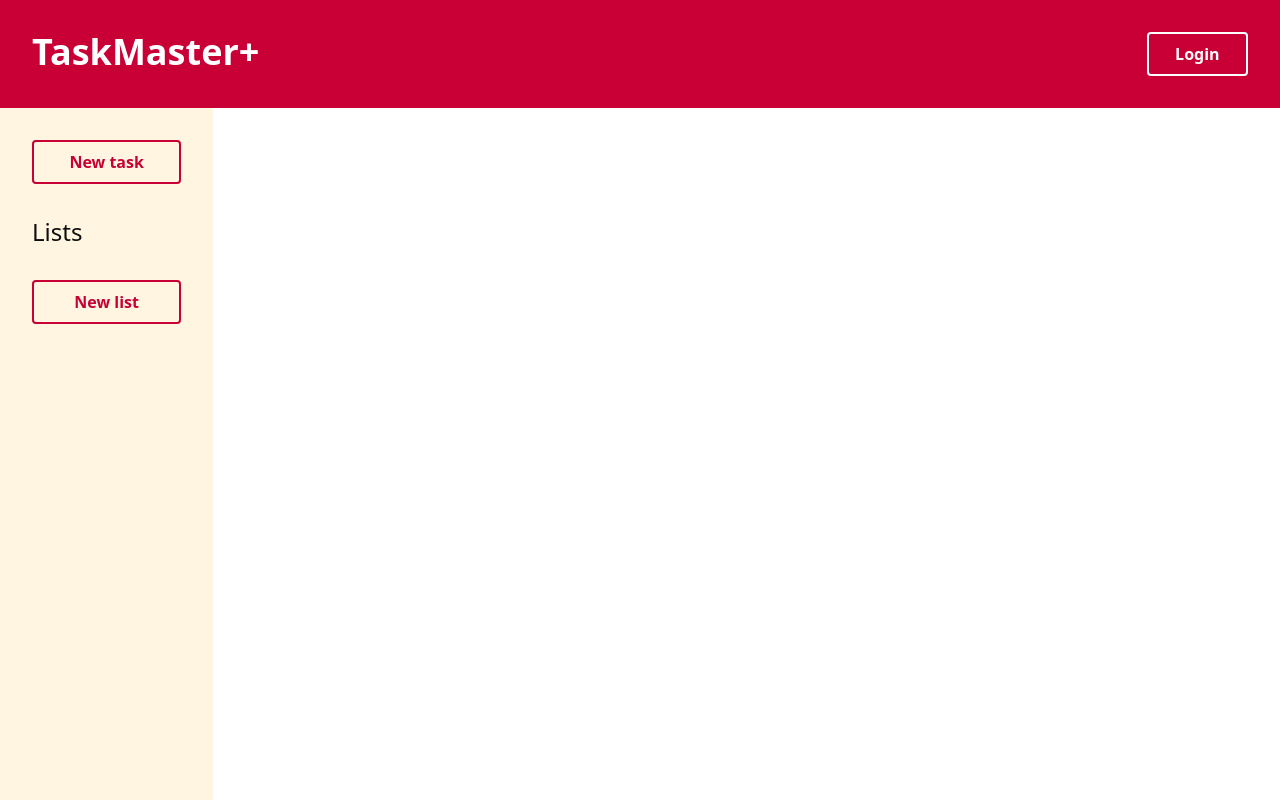
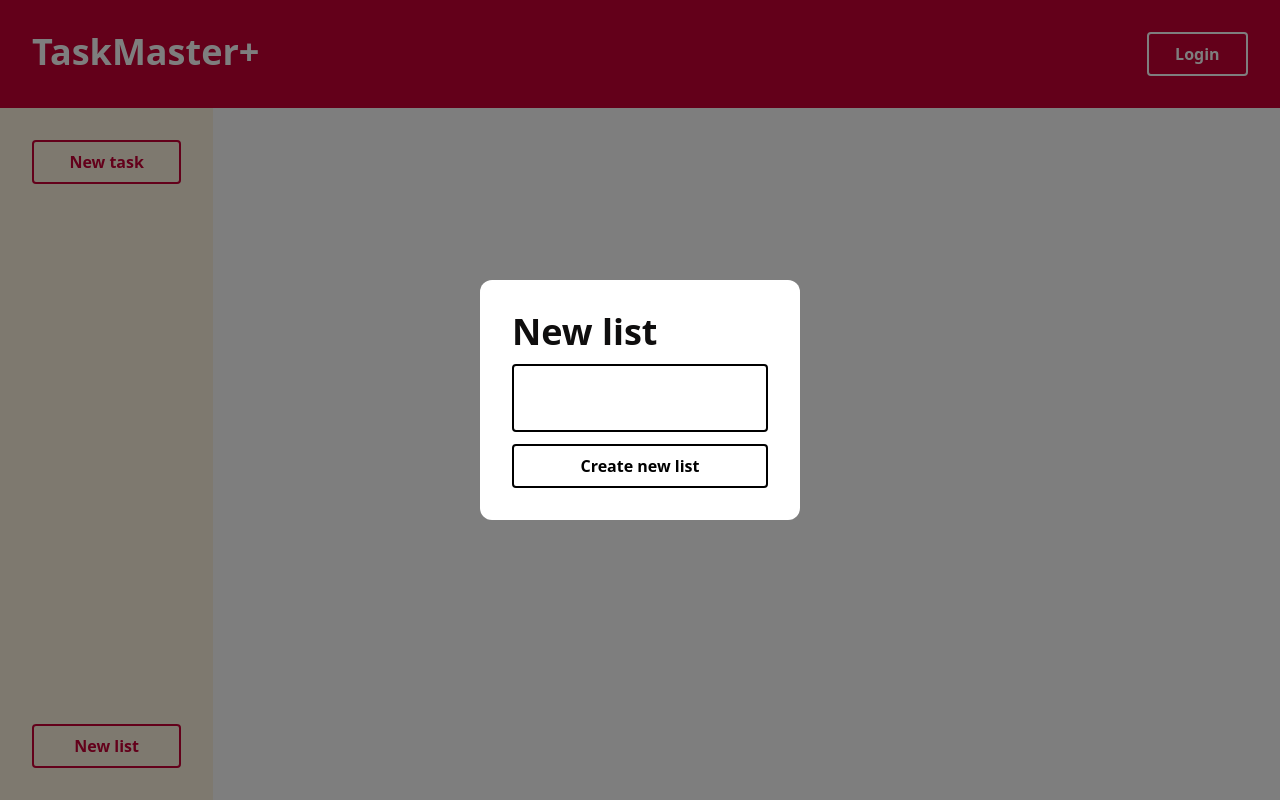
Before and after one commit to jaggerabney/TaskMaster-Plus, a Next.js app in the folder taskmaster-plus/: page / in a window 1280 px wide. Both pictures are taken after a click on the button "New list". Built offline with nearby package versions, Linux system fonts and the light colour scheme.

Commit message:
Add functionality to "New list" button

```diff
--- a/taskmaster-plus/src/app/layout.tsx
+++ b/taskmaster-plus/src/app/layout.tsx
@@ -1,6 +1,5 @@
 import type { Metadata } from "next";
 
-import Header from "@/components/ui/Header";
 import { ModalContextProvider } from "@/contexts/ModalContext";
 
 import "./globals.css";
@@ -17,11 +16,8 @@ export default function RootLayout({
 }>) {
   return (
     <html lang="en">
-      <body className="bg-white h-screen w-screen flex flex-col">
-        <ModalContextProvider>
-          <Header />
-          {children}
-        </ModalContextProvider>
+      <body className="bg-white h-screen w-screen">
+        <ModalContextProvider>{children}</ModalContextProvider>
       </body>
     </html>
   );
--- a/taskmaster-plus/src/app/page.tsx
+++ b/taskmaster-plus/src/app/page.tsx
@@ -1,9 +1,54 @@
+"use client";
+
+import { useState } from "react";
+
+import Header from "@/components/ui/Header";
 import Sidebar from "@/components/ui/Sidebar";
+import Modal from "@/components/ui/Modal";
+import Button from "@/components/ui/Button";
 
 export default function Home() {
+  const [showModal, setShowModal] = useState(false);
+
+  function modalOpenHandler() {
+    setShowModal(true);
+  }
+
+  function modalCloseHandler() {
+    setShowModal(false);
+  }
+
+  const newListModal = (
+    <Modal>
+      <div id="wrapper" className="h-full flex flex-col justify-between">
+        <h1 className="text-4xl select-none font-bold text-night">New list</h1>
+        <input
+          className="p-4 border-2 border-black rounded text-2xl"
+          type="text"
+        ></input>
+        <Button
+          text="Create new list"
+          textColor="text-black"
+          borderColor="border-black"
+          onClick={modalCloseHandler}
+        />
+      </div>
+    </Modal>
+  );
+
   return (
-    <div className="grow">
-      <Sidebar />
+    <div className="h-full w-full">
+      {showModal && newListModal}
+      <div
+        id="content-wrapper"
+        className="h-full w-full flex flex-col fixed z-10"
+      >
+        <Header />
+        <div className="grow flex flex-row">
+          <Sidebar onNewList={modalOpenHandler} />
+          <div className="bg-white grow" />
+        </div>
+      </div>
     </div>
   );
 }
--- a/taskmaster-plus/src/components/ui/Button.tsx
+++ b/taskmaster-plus/src/components/ui/Button.tsx
@@ -11,7 +11,7 @@ const Button: React.FC<Props> = ({ text, textColor, borderColor, onClick }) => {
   return (
     <button
       type="button"
-      className={`px-4 py-2 w-full ${textColor} ${borderColor} font-bold border-2 rounded hover:scale-110 duration-100`}
+      className={`px-4 py-2 w-full ${textColor} ${borderColor} font-bold border-2 rounded hover:scale-[1.03] duration-100`}
       onClick={onClick}
     >
       {text}
--- /dev/null
+++ b/taskmaster-plus/src/components/ui/Modal.tsx
@@ -0,0 +1,18 @@
+const Modal: React.FC<React.PropsWithChildren> = ({ children }) => {
+  return (
+    <>
+      <div
+        id="background"
+        className="bg-black size-full shadow-2xl fixed z-20 opacity-50"
+      />
+      <div
+        id="modal"
+        className="bg-white rounded-xl inset-0 w-1/4 h-[30%] p-8 fixed m-auto z-30"
+      >
+        {children}
+      </div>
+    </>
+  );
+};
+
+export default Modal;
--- a/taskmaster-plus/src/components/ui/Sidebar.tsx
+++ b/taskmaster-plus/src/components/ui/Sidebar.tsx
@@ -1,25 +1,27 @@
 "use client";
 
-import React, { useContext } from "react";
+import React from "react";
+
 import Button from "./Button";
-import { ModalContext } from "@/contexts/ModalContext";
 
-const Sidebar: React.FC = () => {
-  const { openModal } = useContext(ModalContext);
+export interface SidebarProps {
+  onNewList: () => void;
+}
 
+const Sidebar: React.FC<SidebarProps> = ({ onNewList }: SidebarProps) => {
   function newListHandler() {
-    openModal();
+    onNewList();
   }
 
   return (
-    <nav className=" bg-cosmicLatte w-1/6 h-full p-8 flex flex-col gap-8">
+    <nav className="bg-cosmicLatte w-1/6 p-8 flex flex-col gap-8 justify-between">
       <Button
         text="New task"
         textColor="text-redNCS"
         borderColor="border-redNCS"
         onClick={() => {}}
       />
-      <h2 className="text-night text-2xl">Lists</h2>
+      <div className="grow" />
       <Button
         text="New list"
         textColor="text-redNCS"
```
